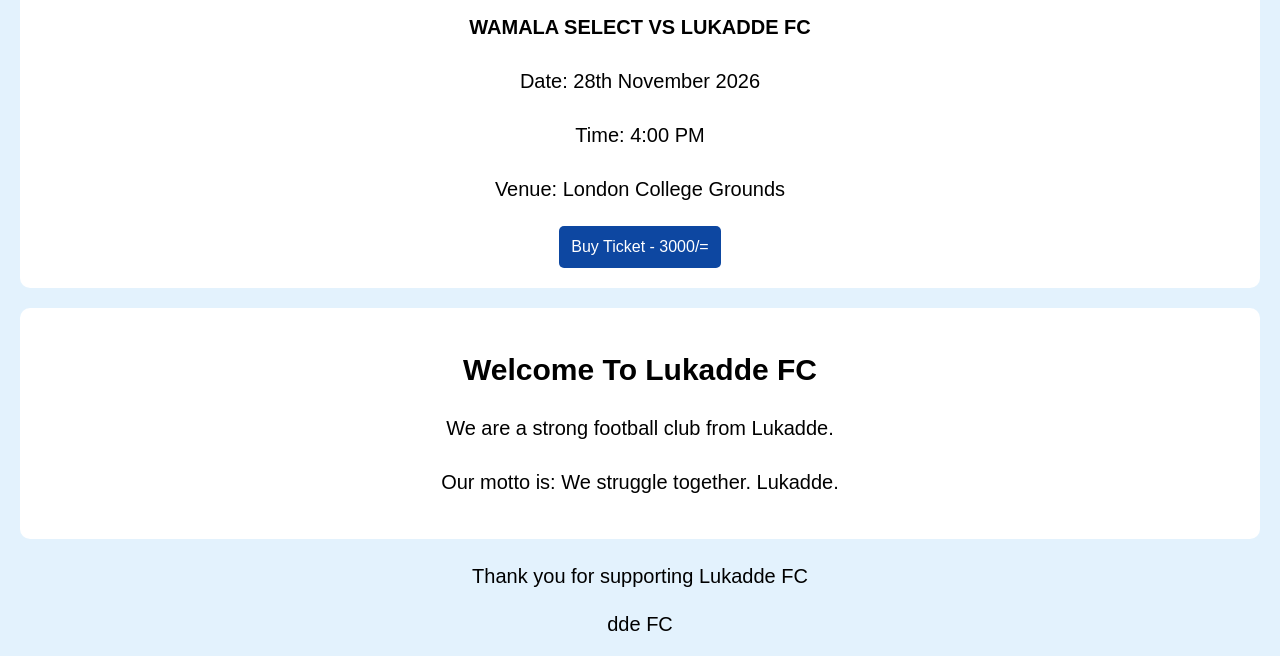
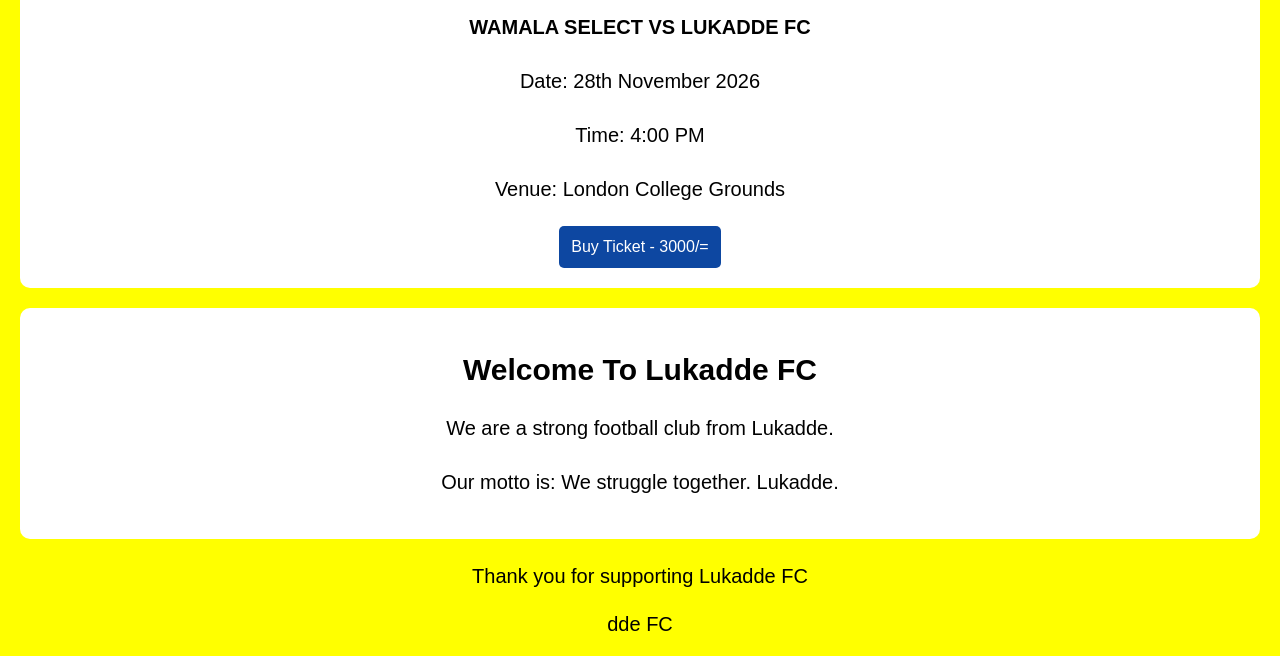
Before and after one commit to lakrazy42/lukadde-fc-, a plain HTML site: page index.html in a window 1280 px wide. Shown: the part 570-1226 px from the top of the page. Drawn offline with Linux system fonts and the light colour scheme.

Commit message:
Change background color to yellow

```diff
--- a/kin.css
+++ b/kin.css
@@ -2,7 +2,7 @@
 body {
   font-family: Arial;
   text-align: center;
-  background: #e3f2fd;
+  background: yellow;
   margin: 0;
   font-size: 20px;
 
```
